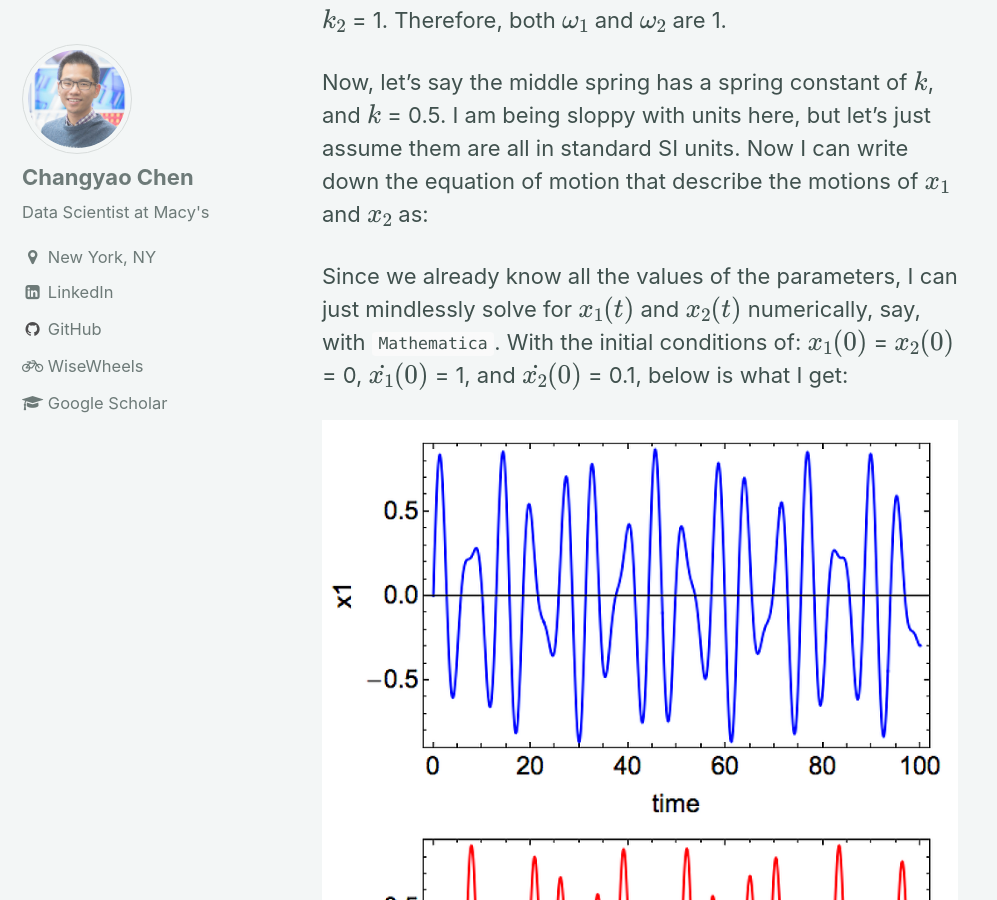
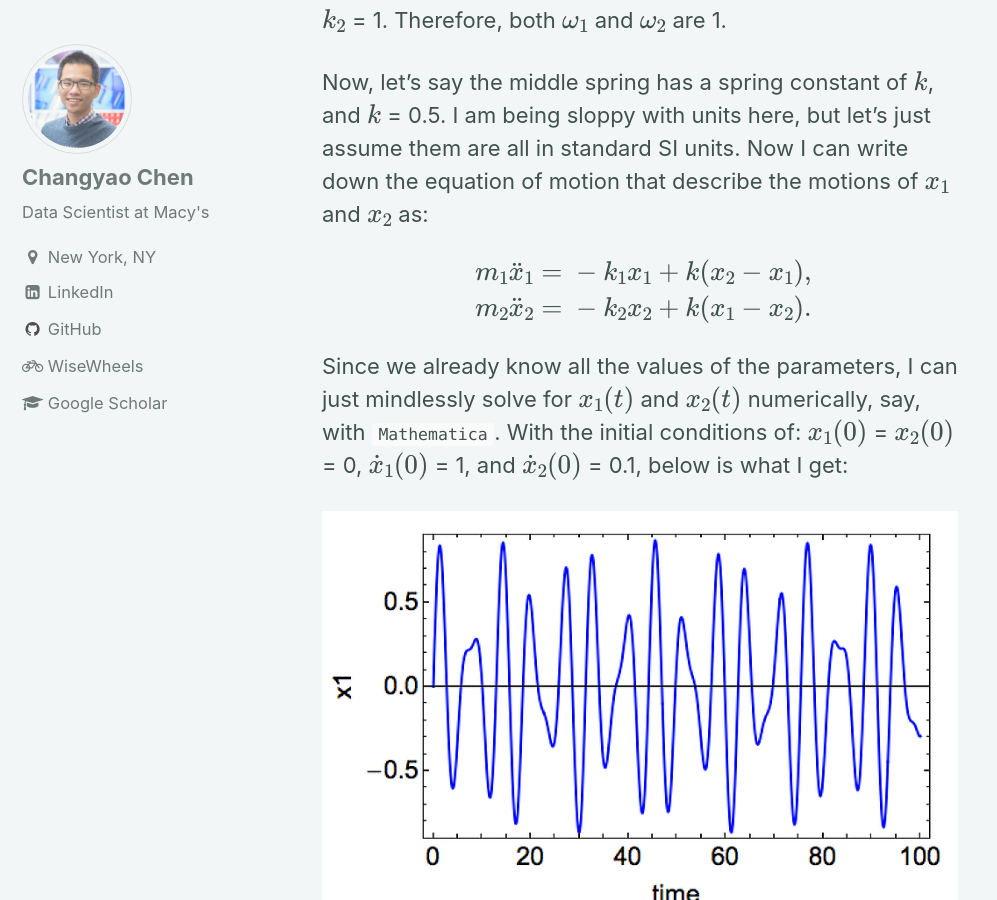
Before and after one commit to changyaochen/changyaochen.github.io, a Jekyll site: the page built from _posts/2017-02-21-normal-mode.md, in a window 1280 px wide and 900 px high, scrolled down 1268 px. Shown: the whole window, without its empty margins (0-997 px from the left). Built offline with Jekyll 4.4.1, drawn with Linux system fonts in a browser that asks for light colours; formulas are drawn with MathJax 3.

Commit message:
add missing eqns

```diff
--- a/_posts/2017-02-21-normal-mode.md
+++ b/_posts/2017-02-21-normal-mode.md
@@ -18,8 +18,14 @@ Let's call the motion of the left oscillator $$x_1$$, and that of the right osci
 
 Now, let's say the middle spring has a spring constant of $$k$$, and $$k$$ = 0.5. I am being sloppy with units here, but let's just assume them are all in standard SI units. Now I can write down the equation of motion that describe the motions of $$x_1$$ and $$x_2$$ as:
 
+$$
+\begin{eqnarray}
+m_1 \ddot{x}_1 &=& - k_1 x_1 + k(x_2 - x_1), \\\
+m_2 \ddot{x}_2 &=& - k_2 x_2 + k(x_1 - x_2).
+\end{eqnarray}
+$$
 
-Since we already know all the values of the parameters, I can just mindlessly solve for $$x_1(t)$$ and $$x_2(t)$$ numerically, say, with `Mathematica`. With the initial conditions of: $$x_1(0)$$ = $$x_2(0)$$ = 0, $$\dot{x_1}(0)$$ = 1, and $$\dot{x_2}(0)$$ = 0.1, below is what I get:
+Since we already know all the values of the parameters, I can just mindlessly solve for $$x_1(t)$$ and $$x_2(t)$$ numerically, say, with `Mathematica`. With the initial conditions of: $$x_1(0)$$ = $$x_2(0)$$ = 0, $$\dot{x}_1(0)$$ = 1, and $$\dot{x}_2(0)$$ = 0.1, below is what I get:
 
 ![alt]({{ site.url }}{{ site.baseurl }}/assets/images/normal_mode_coordinate.png)
 
```
